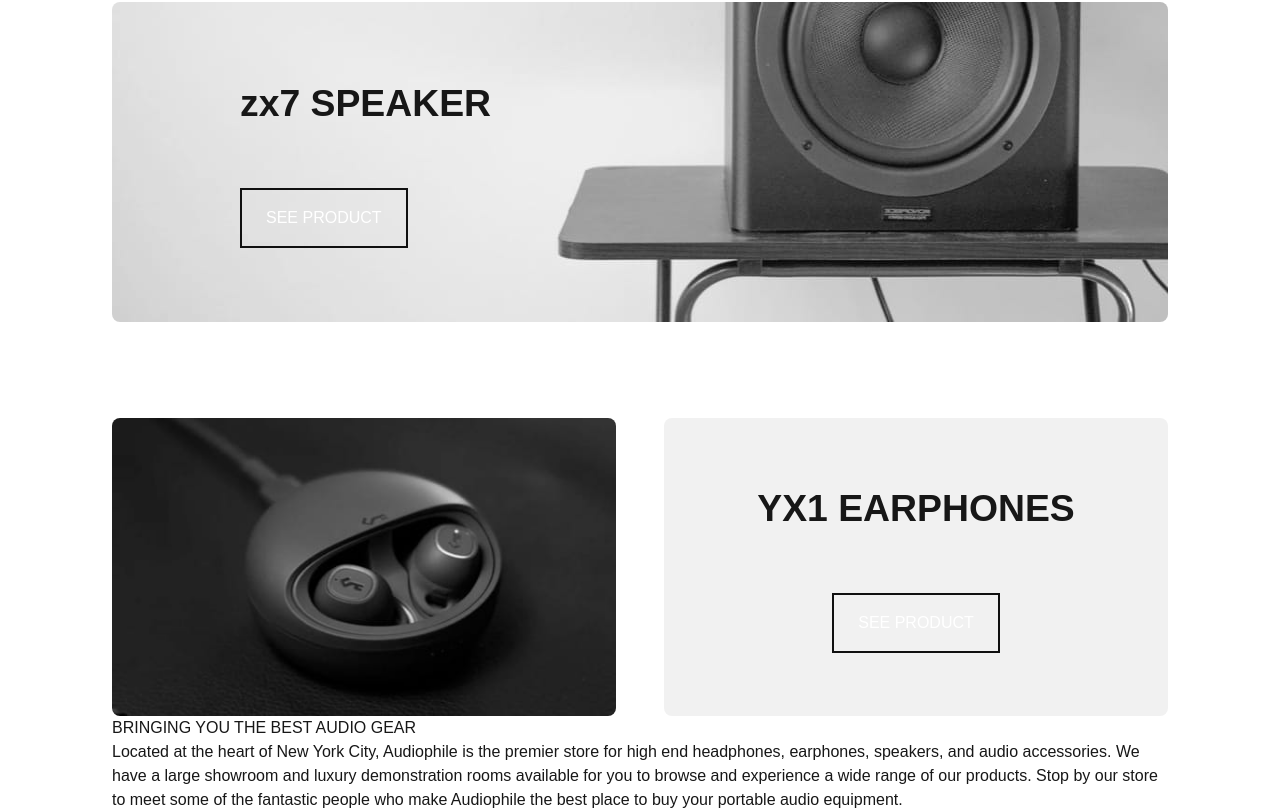
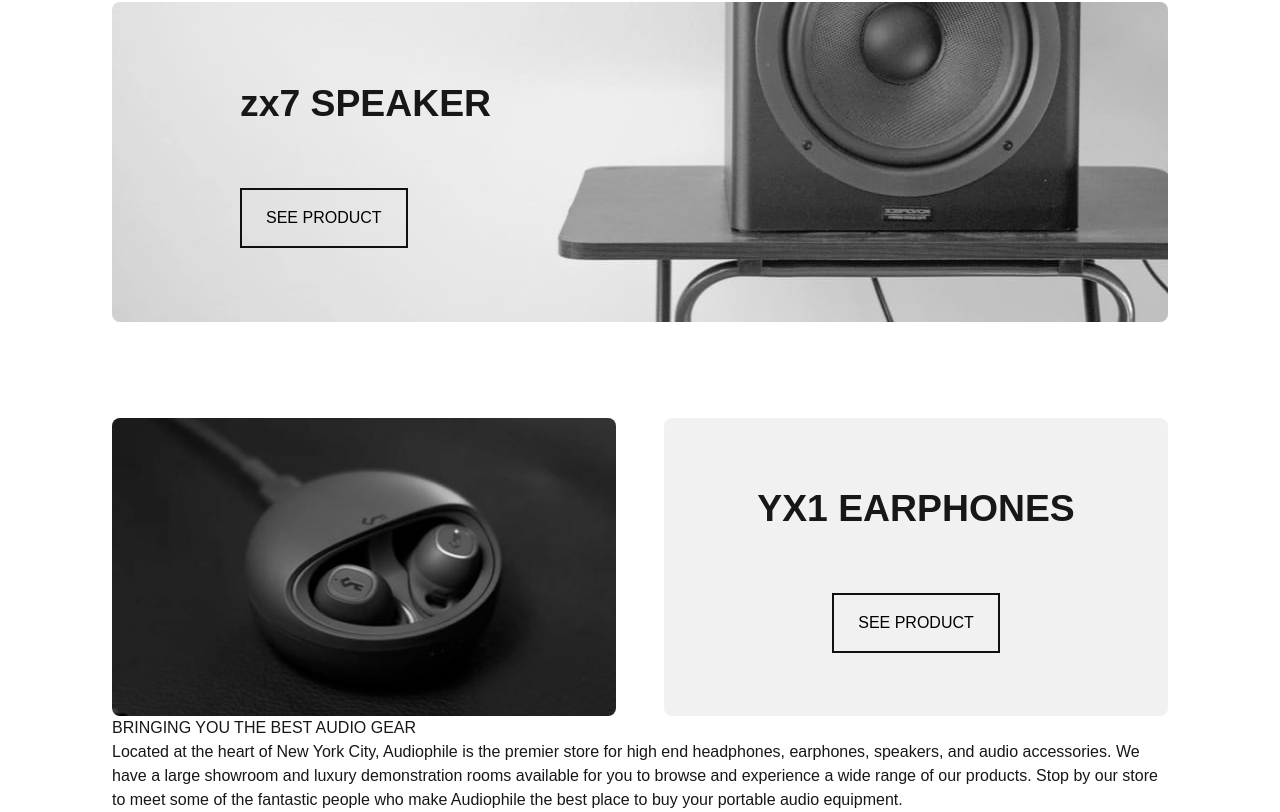
Before and after one commit to Brian-Machiestay/audiophile, a Next.js app: page / in a window 1280 px wide. Shown: the part 2000-2812 px from the top of the page. Built offline with nearby package versions, Linux system fonts and the light colour scheme.

Commit message:
fix colors

```diff
--- a/app/page.tsx
+++ b/app/page.tsx
@@ -71,7 +71,7 @@ export default function Home() {
         <section className="mt-24 rounded-lg">
           <div className="bg-[url('/images/image-speaker-zx7.jpg')] bg-cover bg-no-repeat w-full min-h-[320px] rounded-lg pl-32 flex flex-col justify-center">
             <p className="text-[28pt] font-bold">zx7 SPEAKER</p>
-            <button className="mt-14 border-2 border-almostblack text-black py-4 px-6 text-white hover:bg-almostblack w-fit">
+            <button className="mt-14 border-2 border-almostblack text-black py-4 px-6 hover:bg-almostblack w-fit">
                 SEE PRODUCT
             </button>
           </div>
@@ -81,7 +81,7 @@ export default function Home() {
             </div>
             <div className="bg-gray rounded-lg flex flex-col items-center justify-center w-1/2">
               <p className="text-[28pt] font-bold">YX1 EARPHONES</p>
-              <button className="mt-14 border-2 border-almostblack text-black py-4 px-6 text-white hover:bg-almostblack w-fit">
+              <button className="mt-14 border-2 border-almostblack text-black py-4 px-6 hover:bg-almostblack w-fit">
                 SEE PRODUCT
               </button>
             </div>
```
